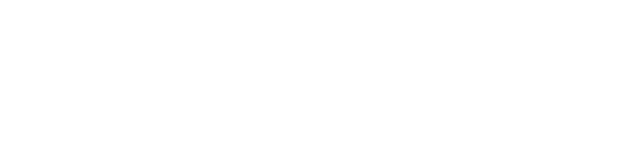
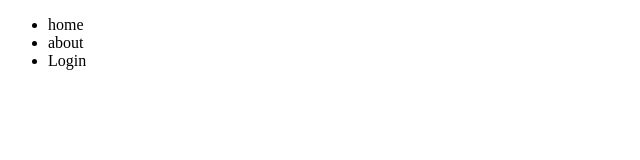
Before and after one commit to MasihullahGhawsi/SupermanProject, a plain HTML site: page index.html in a window 1280 px wide. Shown: the whole page, without its empty margins (0-640 px from the left). Drawn offline with Linux system fonts and the light colour scheme.

Commit message:
thsi is navbar is add

```diff
--- a/index.html
+++ b/index.html
@@ -5,5 +5,13 @@
     <meta name="viewport" content="width=device-width, initial-scale=1.0" />
     <title>Document</title>
   </head>
-  <body></body>
+  <body>
+    <nav>
+      <ul>
+        <li>home</li>
+        <li>about</li>
+        <li>Login</li>
+      </ul>
+    </nav>
+  </body>
 </html>
```
Also changed, not shown: 1 other file.
